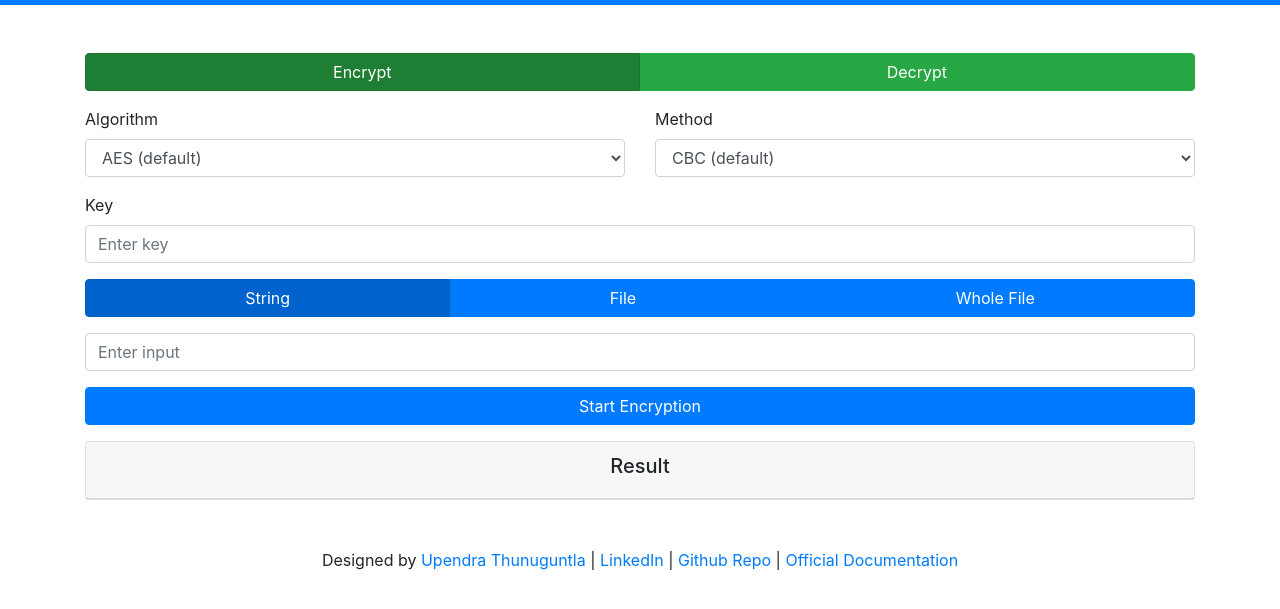
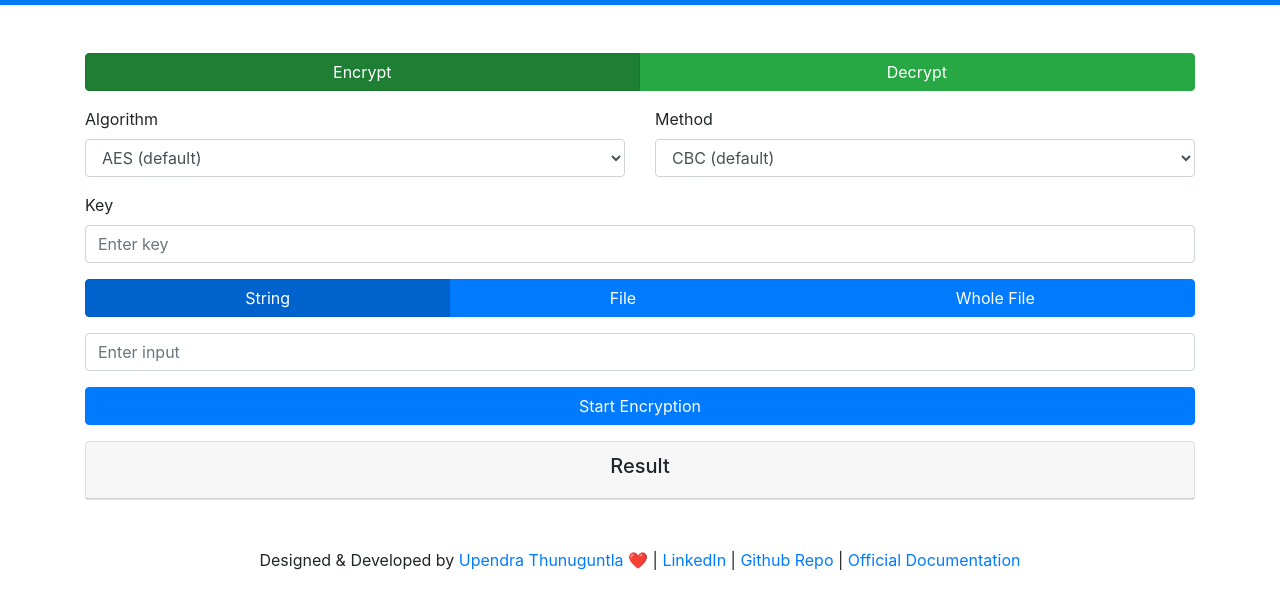
Before and after one commit to Upendra-Thunuguntla/secure-properties-mule-with-java, a plain HTML site: page ui/index.html in a window 1280 px wide. Shown: the part 51-660 px from the top of the page. Drawn offline with nearby package versions, Linux system fonts and the light colour scheme.

Commit message:
added docker & updated footer

```diff
--- a/ui/index.html
+++ b/ui/index.html
@@ -131,8 +131,8 @@
         </form>
     </div>
     <footer style="position: absolute; bottom: 5; width: 100%; text-align: center;">
-        Designed by
-        <a href="mailto:muralidhar.thunuguntla@gmail.com">Upendra Thunuguntla</a> |
+        Designed & Developed by
+        <a href="mailto:muralidhar.thunuguntla@gmail.com">Upendra Thunuguntla ❤️</a> |
         <a href="https://www.linkedin.com/in/upendra-thunuguntla/">LinkedIn</a> |
         <a href="https://github.com/Upendra-Thunuguntla/secure-properties-mule-with-java">Github Repo</a> |
         <a href="https://docs.mulesoft.com/mule-runtime/4.4/secure-configuration-properties">Official Documentation</a>
```
Also changed, not shown: 1 other file.
